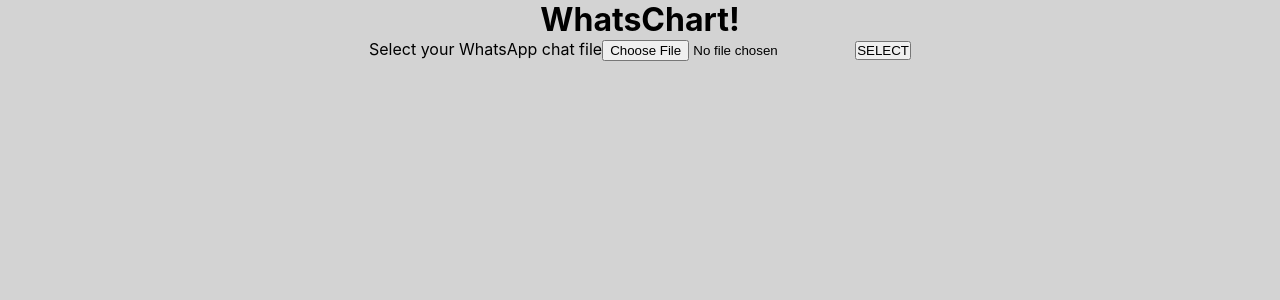
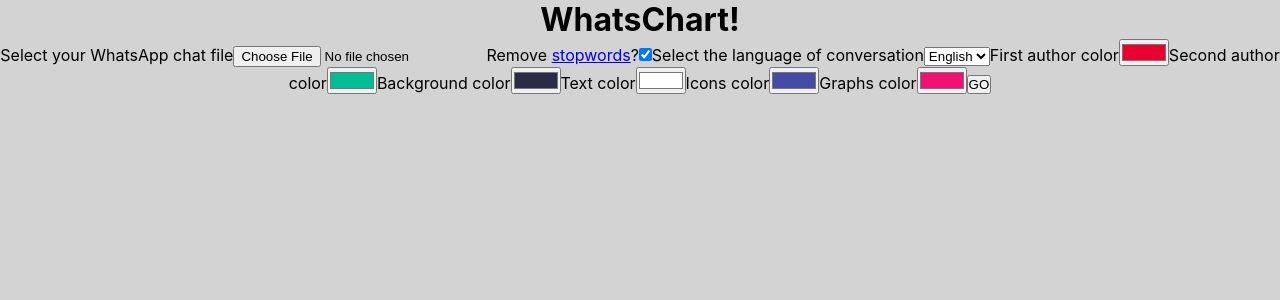
Before and after one commit to bhumitattarde/WhatsChart, a React (Create React App) app: page / in a window 1280 px wide. Shown: the top 300 px of the page. Built offline with nearby package versions, Linux system fonts and the light colour scheme.

Commit message:
Set default colors

```diff
--- a/src/App.js
+++ b/src/App.js
@@ -1,7 +1,8 @@
 import React from "react";
 import "./App.css";
 import statsCalculator from "./core/statscalculator.js";
-import WhatsChart from "./components/whatschart";
+import WhatsChart from "./components/whatschart.js";
+import FileForm from "./components/form.js";
 import * as htmlToImage from "html-to-image";
 import { toPng } from "html-to-image";
 
@@ -14,31 +15,21 @@ class App extends React.Component {
     super(props);
     this.state = {
       showChart: false,
-      //FIXME setting for now. Later should be inputted by user. Is part of state so everything doesn't have to
-      //to be calculated again just to change color
-      config: {
-        author1Color: "rgb(234,1,49)",
-        author2Color: "rgb(1,190,149)",
-        backgroundColor: "rgb(42, 43, 70)",
-        textColor: "white",
-        iconColor: "rgb(68, 76, 166)",
-        chartColor: "rgb(242, 17, 112)",
-      },
     };
 
-    // method bindings
+    // `this` bindings
     this.handleFileSelect = this.handleFileSelect.bind(this);
     this.generate = this.generate.bind(this);
+    this.formCallback = this.formCallback.bind(this);
+    this.showChart = this.showChart.bind(this);
 
     // member variables
     this.author1 = {};
     this.author2 = {};
     this.combined = {};
-  }
+    this.config = {};
 
-  //FIXME remove later
-  sleep(ms) {
-    return new Promise((resolve) => setTimeout(resolve, ms));
+    this.stats = {};
   }
 
   generate(data /*, rmStopwords*/) {
@@ -127,23 +118,32 @@ class App extends React.Component {
     }
   }
 
-  componentDidMount() {}
+  formCallback(stats, config) {
+    this.stats = stats;
+    this.config = config;
+
+    this.showChart(true);
+  }
+
+  showChart(show) {
+    this.setState((prevState) => ({
+      showChart: show,
+    }));
+  }
 
   render() {
     return (
       <div>
         <h1>WhatsChart!</h1>
-        <form id="form" action="" onSubmit={this.handleFileSelect}>
-          <label htmlFor="fileSelector">Select your WhatsApp chat file</label>
-          <input id="fileSelector" name="file" type="file" accept=".txt" />
-          <input type="submit" value="SELECT" />
-        </form>
+
+        <FileForm callback={this.formCallback} showChart={this.showChart} />
+
         {this.state.showChart && (
           <WhatsChart
-            author1={this.author1}
-            author2={this.author2}
-            combined={this.combined}
-            config={this.state.config}
+            author1={this.stats.author1}
+            author2={this.stats.author2}
+            combined={this.stats.combined}
+            config={this.config}
           />
         )}
       </div>
--- /dev/null
+++ b/src/components/form.js
@@ -0,0 +1,241 @@
+import React from "react";
+import PropTypes from "prop-types";
+
+import statsCalculator from "../core/statscalculator";
+
+import "./form.css";
+
+class FileForm extends React.Component {
+  // eslint-disable-next-line no-useless-constructor
+  constructor(props) {
+    super(props);
+    // this.state = {};
+
+    // member vars
+    this.defaultForm = {
+      colors: {
+        author1Color: "#ea0131",
+        author2Color: "#01be95",
+        backgroundColor: "#2a2b46",
+        textColor: "#FFFFFF",
+        iconColor: "#444ca6",
+        graphColor: "#f21170",
+      },
+    };
+
+    // `this` bindings
+    this.generate = this.generate.bind(this);
+    this.readFile = this.readFile.bind(this);
+    this.handleFormSubmission = this.handleFormSubmission.bind(this);
+    this.toggleLangDropdown = this.toggleLangDropdown.bind(this);
+    this.convertToRGB = this.convertToRGB.bind(this);
+  }
+
+  generate(data /*, rmStopwords*/, config) {
+    return new Promise((resolve, reject) => {
+      const sc = new statsCalculator();
+
+      sc.run(data, true)
+        .then((stats) => {
+          if (stats === undefined) {
+            reject(new Error("Received empty data from generator"));
+          }
+
+          console.log(stats);
+
+          this.props.callback(stats, config);
+
+          resolve();
+        })
+        .catch((err) => {
+          console.error(err);
+          reject();
+        });
+    });
+  }
+
+  convertToRGB(hex) {
+    return (
+      "rgb(" +
+      hex
+        .match(/[A-Za-z0-9]{2}/g)
+        .map(function (v) {
+          return parseInt(v, 16);
+        })
+        .join(",") +
+      ")"
+    );
+  }
+
+  readFile(file) {
+    return new Promise((resolve, reject) => {
+      const reader = new FileReader();
+
+      reader.onload = (event) => {
+        const data = event.target.result;
+        if (data && data !== "") {
+          // this.generate(data);
+          resolve(data);
+        }
+      };
+
+      reader.onerror = (event) => {
+        reject(
+          new Error(
+            `An error (${reader.error}) occurred while while trying to read the selected file`
+          )
+        );
+      };
+
+      reader.readAsText(file);
+    });
+  }
+
+  handleFormSubmission(event) {
+    this.props.showChart(false);
+
+    // don't referesh page when form is submitted
+    event.preventDefault();
+
+    const file = document.getElementById("fileSelector").files[0];
+    const config = {
+      author1Color: this.convertToRGB(
+        document.getElementById("author1ColorPicker").value
+      ),
+      author2Color: this.convertToRGB(
+        document.getElementById("author2ColorPicker").value
+      ),
+      backgroundColor: this.convertToRGB(
+        document.getElementById("bgColorPicker").value
+      ),
+      textColor: this.convertToRGB(
+        document.getElementById("textColorPicker").value
+      ),
+      iconColor: this.convertToRGB(
+        document.getElementById("iconColorPicker").value
+      ),
+      graphColor: this.convertToRGB(
+        document.getElementById("graphColorPicker").value
+      ),
+    };
+
+    console.log(config.author1Color);
+
+    if (file === undefined || !file.name.endsWith(".txt")) {
+      //!update status
+      console.error("Failed to access the selected file");
+      return false;
+    } else {
+      this.readFile(file)
+        .then((data) => {
+          return this.generate(
+            data /*, document.getElementById("rmStopwords")*/,
+            config
+          );
+        })
+        .then(() => {
+          return true;
+        })
+        .catch((err) => {
+          //!update progress bar
+          return false;
+        });
+    }
+  }
+
+  toggleLangDropdown() {
+    if (document.getElementById("rmStopwords").checked) {
+      document.getElementById("langDropdown").disabled = false;
+    } else {
+      document.getElementById("langDropdown").disabled = true;
+    }
+  }
+
+  render() {
+    return (
+      <form id="form" action="" onSubmit={this.handleFormSubmission}>
+        <label htmlFor="fileSelector">Select your WhatsApp chat file</label>
+        <input id="fileSelector" name="file" type="file" accept=".txt" />
+
+        <label htmlFor="rmStopwords">
+          Remove <a href="https://en.wikipedia.org/wiki/Stop_word">stopwords</a>
+          ?
+        </label>
+        <input
+          id="rmStopwords"
+          type="checkbox"
+          name="rmStopwords"
+          value="rmStopwords"
+          onChange={this.toggleLangDropdown}
+          checked
+        ></input>
+
+        <label htmlFor="langDropdown">
+          Select the language of conversation
+        </label>
+        <select id="langDropdown" name="lang">
+          {/* <option value="" selected disabled hidden></option> */}
+          <option value="en" selected>
+            English
+          </option>
+        </select>
+
+        <label for="author1ColorPicker">First author color</label>
+        <input
+          id="author1ColorPicker"
+          type="color"
+          value={this.defaultForm.colors.author1Color}
+        ></input>
+
+        <label for="author2ColorPicker">Second author color</label>
+        <input
+          id="author2ColorPicker"
+          type="color"
+          value={this.defaultForm.colors.author2Color}
+        ></input>
+
+        <label for="bgColorPicker">Background color</label>
+        <input
+          id="bgColorPicker"
+          type="color"
+          value={this.defaultForm.colors.backgroundColor}
+        ></input>
+
+        <label for="textColorPicker">Text color</label>
+        <input
+          id="textColorPicker"
+          type="color"
+          value={this.defaultForm.colors.textColor}
+        ></input>
+
+        <label for="iconColorPicker">Icons color</label>
+        <input
+          id="iconColorPicker"
+          type="color"
+          value={this.defaultForm.colors.iconColor}
+        ></input>
+
+        <label for="graphColorPicker">Graphs color</label>
+        <input
+          id="graphColorPicker"
+          type="color"
+          value={this.defaultForm.colors.graphColor}
+        ></input>
+
+        <input type="submit" value="GO" />
+      </form>
+    );
+  }
+}
+
+FileForm.propTypes = {
+  callback: PropTypes.func.isRequired,
+  showChart: PropTypes.func.isRequired,
+};
+
+FileForm.defaultProps = {
+  callback: () => {},
+  showChart: () => {},
+};
+
+export default FileForm;
--- a/src/components/whatschart.css
+++ b/src/components/whatschart.css
@@ -1,4 +1,8 @@
+/* fonts */
 @import url("https://fonts.googleapis.com/css2?family=Raleway:wght@500;700&family=Ubuntu:ital,wght@0,400;0,500;0,700;1,700&display=swap");
+
+/* classes */
+
 .chartSection {
   width: 100%;
   display: flex;
--- a/src/components/whatschart.js
+++ b/src/components/whatschart.js
@@ -371,7 +371,7 @@ class WhatsChart extends React.Component {
           label: "Messages",
           data: [...combined.messagesByHour.values()],
           borderWidth: 0,
-          backgroundColor: config.chartColor,
+          backgroundColor: config.graphColor,
         },
       ],
     };
@@ -401,7 +401,7 @@ class WhatsChart extends React.Component {
           label: "Messages",
           data: [...combined.messagesByDaysOfWeek.values()],
           borderWidth: 0,
-          backgroundColor: config.chartColor,
+          backgroundColor: config.graphColor,
         },
       ],
     };
@@ -429,7 +429,7 @@ class WhatsChart extends React.Component {
           label: "Messages",
           data: [...combined.messagesByDate.values()],
           borderWidth: 0,
-          backgroundColor: config.chartColor,
+          backgroundColor: config.graphColor,
         },
       ],
     };
@@ -461,7 +461,7 @@ class WhatsChart extends React.Component {
       <div id="chart">
         <p id="madeWithTag">Made using whatschart.bhumit.net</p>
         <header>
-          <h1>{this.periodInDays} days of WhatsApp texting</h1>
+          <h1>{combined.periodInDays} days of WhatsApp texting</h1>
           <h2>
             between {author1Name} &amp; {author2Name}
           </h2>
```
Also changed, not shown: src/components/form.css (added).
